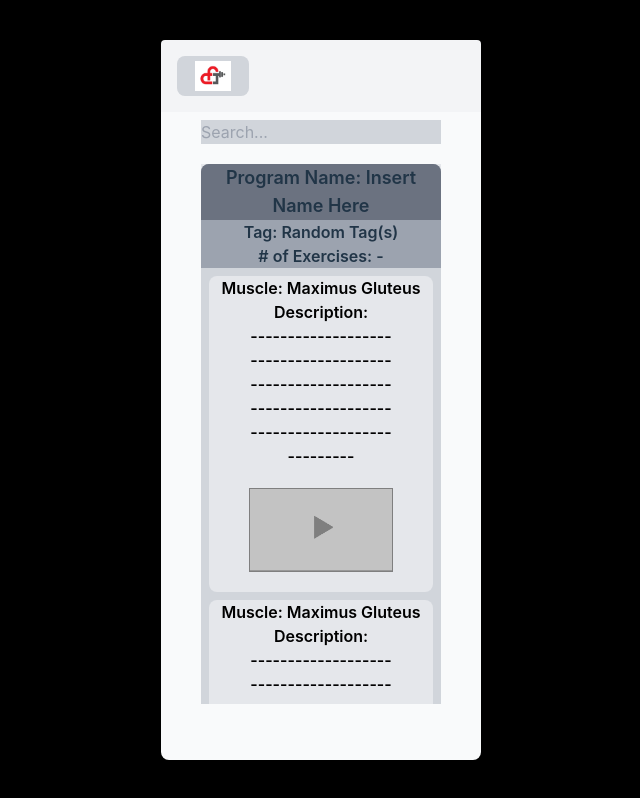
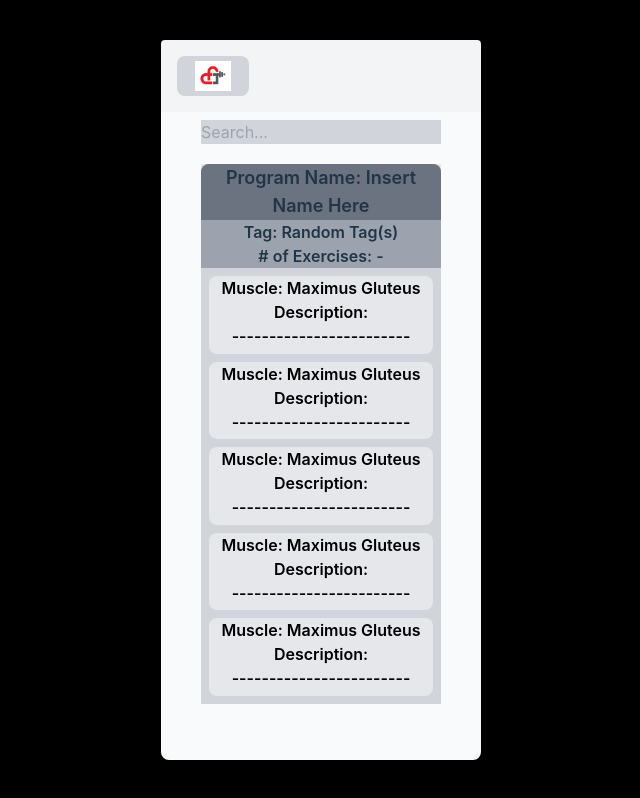
Before and after one commit to JoshuaW13/ConceptFitness, a React (Vite) app in the folder conceptFitness/: page /programs in a window 1280 px wide. Both pictures are taken after a click on the element 640 px from the left and 216 px from the top of the page. Shown: the whole page, without its empty margins (319-959 px from the left). Built offline with nearby package versions, Linux system fonts and the light colour scheme.

Commit message:
Added scrolling to execise description

```diff
--- a/conceptFitness/src/components/ExerciseInfo.jsx
+++ b/conceptFitness/src/components/ExerciseInfo.jsx
@@ -1,16 +1,17 @@
 import React from 'react'
 import '../App.css'
 import VideoBox from "../assets/VideoBox.png"
-
+import ExerciseImage from "../assets/ExerciseImage.png"
 
 function ExerciseInfo({onClick}) {
 
   return (
-    <div className='bg-gray-200 w-full rounded-lg font-semibold' onClick={onClick}>
+    <div className='bg-gray-200 w-full h-[80%] rounded-lg font-semibold overflow-y-auto scrollbar-hidden' onClick={onClick}>
         <p className='text-black'>Muscle: Maximus Gluteus</p>
         <p className='text-black'>Description:</p>
-        <p className='text-black pl-10 pr-10'>--------------------------------------------------------------------------------------------------------</p>
-        <img src={VideoBox} alt="" className='pl-10 pr-10 pb-5 pt-5' />
+        <p className='text-black pl-5 pr-5'>------------------------------------------------------------------------------------------------------------------------------------------------------------------------------</p>
+        <img src={VideoBox} alt="" className='p-5' />
+        <img src={ExerciseImage} alt="" className='p-5' />
     </div>
   )
 }
```
Also changed, not shown: conceptFitness/src/assets/ExerciseImage.png (added).
